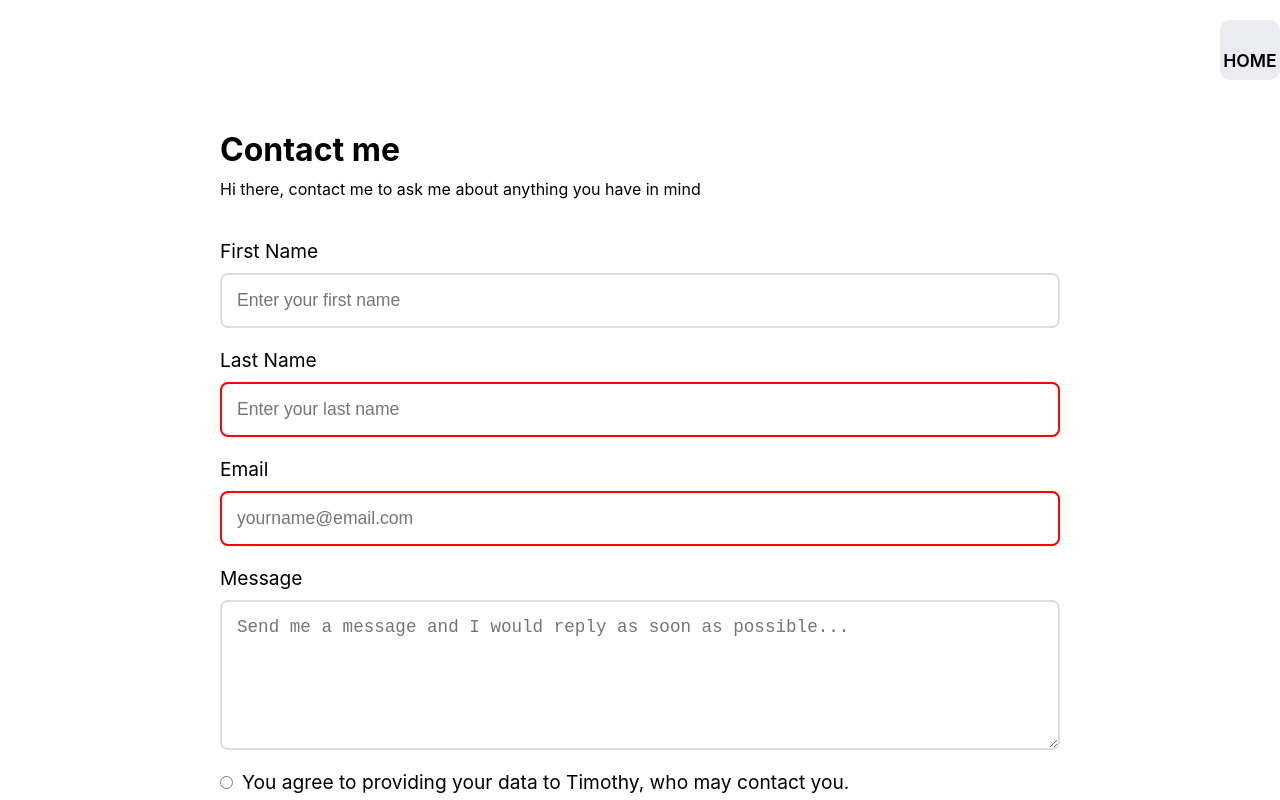
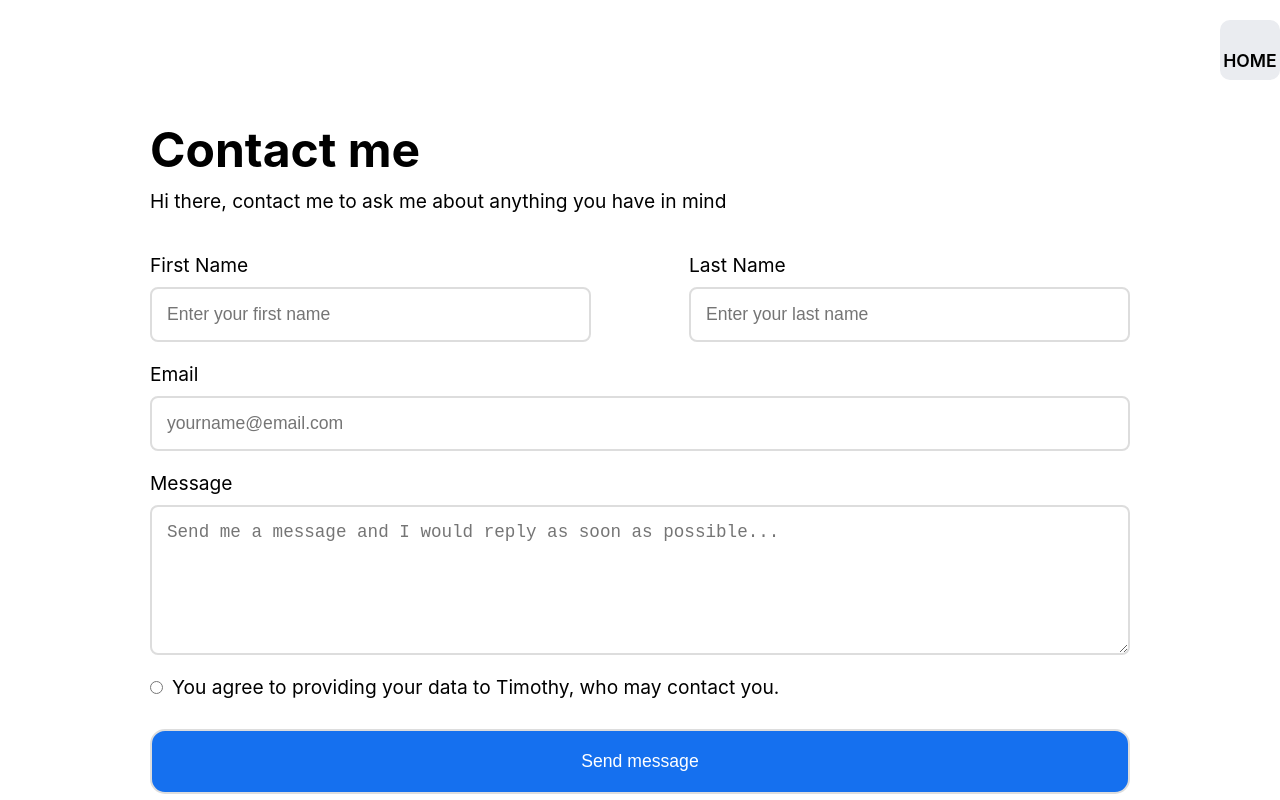
Before and after one commit to Timothy-Achonu/HNG-STAGE-ONE, a React (Create React App) app: page /HNG-STAGE-ONE/contact in a window 1280 px wide. Shown: the top 800 px of the page. Built offline with nearby package versions, Linux system fonts and the light colour scheme.

Commit message:
style: styling the desktop view of the contact page

```diff
--- a/src/App.css
+++ b/src/App.css
@@ -8,7 +8,7 @@
   display: flex;
   /* justify-content: center; */
   flex-direction: column;
-  align-items: center;
+  /* align-items: center; */
   padding-bottom: 0;
   width: 100%;
 }
@@ -148,7 +148,7 @@ footer div {
 
 /* Media queries */
 @media (min-width: 990px) {
-  .App {
+  .link-tree {
     padding: 90px 130px;
   }
   a {
@@ -171,11 +171,6 @@ footer div {
     margin-right: 20px;
     width: 70px;
   }
-/* CONTACT PAGE */
-
-
-
-/* FOOTER */
 
 footer {
     display: flex;
@@ -194,7 +189,7 @@ footer {
   .top-right {
     right: 300px;
   }
-  .App {
+  .link-tree {
     padding: 90px 180px;
   }
 }
--- a/src/assets/contact.css
+++ b/src/assets/contact.css
@@ -15,6 +15,10 @@
 }
 .contact-page h1 {
     margin-bottom: 10px;
+    font-size: 3rem;
+}
+.contact-page .hi-there {
+    font-size: 1.2rem;
 }
 
 .form {
@@ -60,7 +64,6 @@
 .form div.type-radio input {
     margin-right: 9px;
     margin-top: 6px;
-    background-color: #1570EF;
 }
 .form div input#btn__submit {
     background: #1570EF;
@@ -69,9 +72,20 @@
     border-radius: 15px;
 }
 
-.form div input:invalid {
+/* form validation */
+/*
+.display-none {
+    display: none;
+}
+.form div input:invalid,
+.form div textarea:invalid {
     border-color: red !important;
 }
+.form div input:invalid + .display-none,
+.form div textarea:invalid + .display-none {
+   display: block;
+}
+*/
 
 
 
@@ -79,7 +93,33 @@
 @media (min-width : 700px) {
     .contact-page {
         width: 100%;
-        padding: 0px 40px;
-        padding-top: 40px;
+        padding: 38px 20px;
+        /* background-color: blueviolet; */
     }
 }
+@media (min-width : 1200px) {
+    .contact-page {
+        width: 100%;
+        padding: 120px 150px;
+    }
+    .form {
+        flex-direction: row;
+        flex-wrap: wrap;
+    }
+    .form div {
+        width: 100%;
+    }
+    .form .first-name, .form .last-name {
+        /* background-color: rebeccapurple; */
+        width: 45%;
+    }
+    .form .last-name {
+        margin-left: 10%;
+    }
+}
+@media (min-width : 1400px) {
+    .contact-page {
+        width: 100%;
+        padding: 150px 220px;
+    }
+}
--- a/src/components/Contact.js
+++ b/src/components/Contact.js
@@ -1,24 +1,26 @@
 import React from "react";
 import Footer from "./Footer";
-import { Link} from "react-router-dom";
-import '../assets/contact.css'
+import { Link } from "react-router-dom";
+import "../assets/contact.css";
 
 export default function Contact() {
   return (
     <div className="contact-page">
-        <Link to="/HNG-STAGE-ONE">HOME</Link>
+      <Link to="/HNG-STAGE-ONE">HOME</Link>
       <h1>Contact me</h1>
-      <p>Hi there, contact me to ask me about anything you have in mind</p>
+      <p className="hi-there">Hi there, contact me to ask me about anything you have in mind</p>
       <form className="form">
-        <div>
+        <div className="first-name">
           <label>First Name</label>
           <input
             type="text"
             id="first_name"
             placeholder="Enter your first name"
+            required
           />
+          <span className="display-none">Please Enter your first name </span>
         </div>
-        <div>
+        <div className="last-name">
           <label>Last Name</label>
           <input
             type="text"
@@ -26,15 +28,19 @@ export default function Contact() {
             placeholder="Enter your last name"
             required
           />
+          <span className="display-none">Please Enter your first name </span>
         </div>
         <div>
           <label>Email</label>
-          <input type="email" id="email"
-          placeholder="yourname@email.com"
-          required
+          <input
+            type="email"
+            id="email"
+            placeholder="yourname@email.com"
+            required
           />
+          <span className="display-none">Please Enter your first name </span>
         </div>
-        <div >
+        <div>
           <label>Message</label>
           <textarea
             type="textarea"
@@ -42,15 +48,16 @@ export default function Contact() {
             placeholder="Send me a message and I would reply as soon as possible..."
             required
           ></textarea>
+          <span className="display-none">Please Enter your first name </span>
         </div>
         <div className="type-radio">
-          <input type="radio" required/>
+          <input type="radio" required />
           <label>
             You agree to providing your data to Timothy, who may contact you.
           </label>
         </div>
         <div>
-          <input type="submit" id="btn__submit" />
+          <input type="submit" id="btn__submit" value="Send message" />
         </div>
       </form>
       <hr />
```
